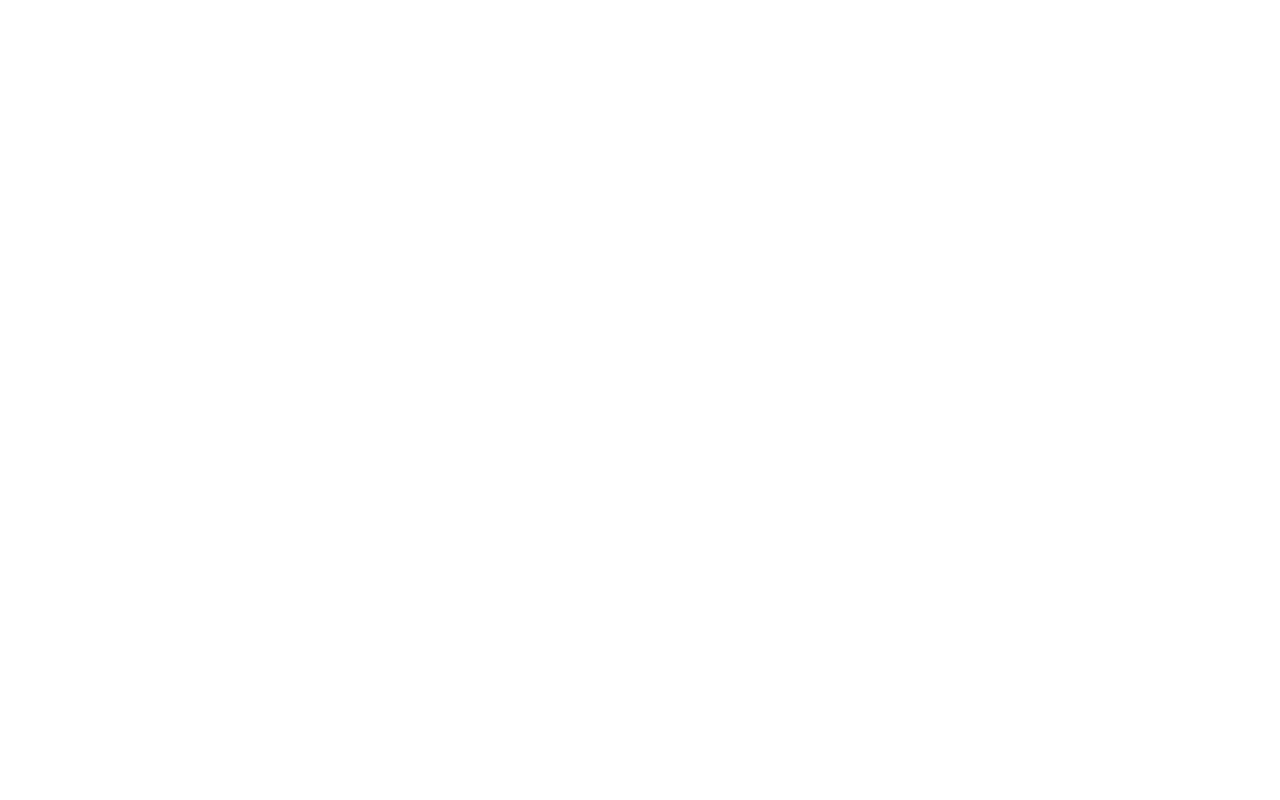
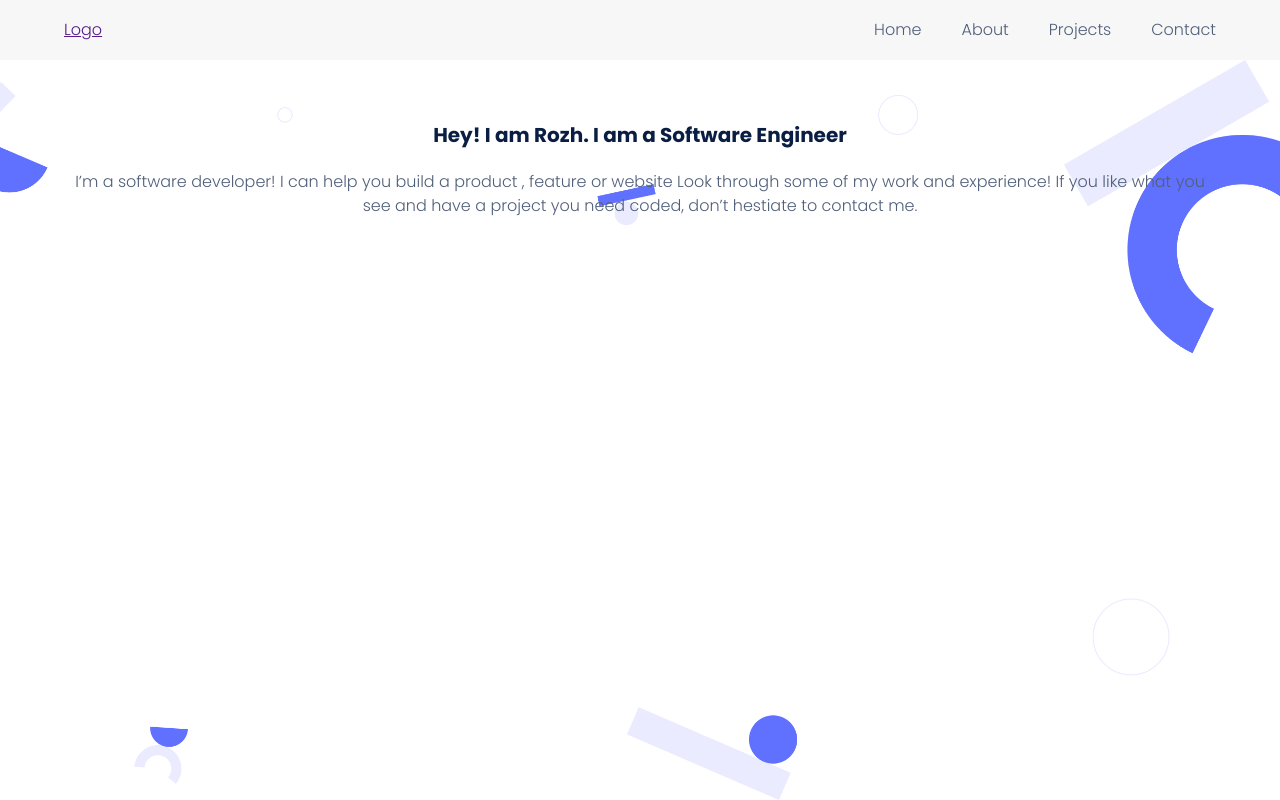
Before and after one commit to serengia/rozh-serengia, a website: page index.html in a window 1280 px wide. Drawn offline with Linux system fonts and the light colour scheme.

Commit message:
Update files

```diff
--- a/index.html
+++ b/index.html
@@ -5,10 +5,69 @@
     <meta charset="UTF-8">
     <meta http-equiv="X-UA-Compatible" content="IE=edge">
     <meta name="viewport" content="width=device-width, initial-scale=1.0">
+    <link rel="preconnect" href="https://fonts.googleapis.com">
+    <link rel="preconnect" href="https://fonts.gstatic.com" crossorigin>
+    <link rel="preconnect" href="https://fonts.googleapis.com">
+    <link rel="preconnect" href="https://fonts.gstatic.com" crossorigin>
+    <link rel="preconnect" href="https://fonts.googleapis.com">
+    <link rel="preconnect" href="https://fonts.gstatic.com" crossorigin>
+    <link href="https://fonts.googleapis.com/css2?family=Poppins:ital,wght@0,300;0,600;0,700;0,800;1,400&display=swap"
+        rel="stylesheet">
+    <link rel="stylesheet" href="style.css">
     <title>Portfolio</title>
 </head>
 
 <body>
+    <header class="header">
+        <div class="header-container row">
+            <a href="" class="logo">Logo</a>
+            <nav class="nav">
+                <svg class="nav-icon" viewBox="0 0 18 12" xmlns="http://www.w3.org/2000/svg">
+                    <path fill-rule="evenodd" clip-rule="evenodd"
+                        d="M0 1C0 0.447715 0.447715 0 1 0H17C17.5523 0 18 0.447715 18 1C18 1.55228 17.5523 2 17 2H1C0.447715 2 0 1.55228 0 1ZM0 6C0 5.44772 0.447715 5 1 5L17 5C17.5523 5 18 5.44772 18 6C18 6.55229 17.5523 7 17 7L1 7C0.447715 7 0 6.55228 0 6ZM1 10C0.447715 10 0 10.4477 0 11C0 11.5523 0.447715 12 1 12H17C17.5523 12 18 11.5523 18 11C18 10.4477 17.5523 10 17 10H1Z" />
+                </svg>
+                <ul class="link-list">
+                    <li class="nav-link">Home</li>
+                    <li class="nav-link">About</li>
+                    <li class="nav-link">Projects</li>
+                    <li class="nav-link">Contact</li>
+                </ul>
+            </nav>
+        </div>
+    </header>
+    <main class="main">
+        <section class="section-hero">
+            <div class="hero-container row">
+                <h1 class="header-primary">Hey! I am Rozh. I am a Software Engineer</h1>
+                <p>I’m a software developer! I can help you build a product , feature or website Look through some of my
+                    work and experience! If you like what you see and have a project you need coded, don’t hestiate to
+                    contact me.</p>
+
+                <div class="social-icons">
+                    <a href="#"><svg class="nav-icon" viewBox="0 0 18 12" xmlns="http://www.w3.org/2000/svg">
+                            <path fill-rule="evenodd" clip-rule="evenodd"
+                                d="M0 1C0 0.447715 0.447715 0 1 0H17C17.5523 0 18 0.447715 18 1C18 1.55228 17.5523 2 17 2H1C0.447715 2 0 1.55228 0 1ZM0 6C0 5.44772 0.447715 5 1 5L17 5C17.5523 5 18 5.44772 18 6C18 6.55229 17.5523 7 17 7L1 7C0.447715 7 0 6.55228 0 6ZM1 10C0.447715 10 0 10.4477 0 11C0 11.5523 0.447715 12 1 12H17C17.5523 12 18 11.5523 18 11C18 10.4477 17.5523 10 17 10H1Z" />
+                        </svg></a>
+
+                    <svg class="nav-icon" viewBox="0 0 18 12" xmlns="http://www.w3.org/2000/svg">
+                        <path fill-rule="evenodd" clip-rule="evenodd"
+                            d="M0 1C0 0.447715 0.447715 0 1 0H17C17.5523 0 18 0.447715 18 1C18 1.55228 17.5523 2 17 2H1C0.447715 2 0 1.55228 0 1ZM0 6C0 5.44772 0.447715 5 1 5L17 5C17.5523 5 18 5.44772 18 6C18 6.55229 17.5523 7 17 7L1 7C0.447715 7 0 6.55228 0 6ZM1 10C0.447715 10 0 10.4477 0 11C0 11.5523 0.447715 12 1 12H17C17.5523 12 18 11.5523 18 11C18 10.4477 17.5523 10 17 10H1Z" />
+                    </svg>
+                    <svg class="nav-icon" viewBox="0 0 18 12" xmlns="http://www.w3.org/2000/svg">
+                        <path fill-rule="evenodd" clip-rule="evenodd"
+                            d="M0 1C0 0.447715 0.447715 0 1 0H17C17.5523 0 18 0.447715 18 1C18 1.55228 17.5523 2 17 2H1C0.447715 2 0 1.55228 0 1ZM0 6C0 5.44772 0.447715 5 1 5L17 5C17.5523 5 18 5.44772 18 6C18 6.55229 17.5523 7 17 7L1 7C0.447715 7 0 6.55228 0 6ZM1 10C0.447715 10 0 10.4477 0 11C0 11.5523 0.447715 12 1 12H17C17.5523 12 18 11.5523 18 11C18 10.4477 17.5523 10 17 10H1Z" />
+                    </svg>
+                    <svg class="nav-icon" viewBox="0 0 18 12" xmlns="http://www.w3.org/2000/svg">
+                        <path fill-rule="evenodd" clip-rule="evenodd"
+                            d="M0 1C0 0.447715 0.447715 0 1 0H17C17.5523 0 18 0.447715 18 1C18 1.55228 17.5523 2 17 2H1C0.447715 2 0 1.55228 0 1ZM0 6C0 5.44772 0.447715 5 1 5L17 5C17.5523 5 18 5.44772 18 6C18 6.55229 17.5523 7 17 7L1 7C0.447715 7 0 6.55228 0 6ZM1 10C0.447715 10 0 10.4477 0 11C0 11.5523 0.447715 12 1 12H17C17.5523 12 18 11.5523 18 11C18 10.4477 17.5523 10 17 10H1Z" />
+                    </svg>
+                </div>
+            </div>
+
+        </section>
+        <section class="section-works"></section>
+        <section class="section-about"></section>
+    </main>
 
 </body>
 
--- a/style.css
+++ b/style.css
@@ -0,0 +1,106 @@
+:root {
+  --color-primary: #091e42;
+  --color-secondary: #6070ff;
+
+  --color-text: #505f79;
+}
+
+*,
+*::after,
+*::before {
+  margin: 0;
+  padding: 0;
+  box-sizing: border-box;
+}
+
+html {
+  font-size: 62.5%;
+}
+
+body {
+  font-family: "Poppins", sans-serif;
+  font-size: 1.6rem;
+  line-height: 1.5;
+  font-weight: 400;
+  color: var(--color-text);
+}
+
+.nav-icon {
+  width: 1.8rem;
+  height: 1.2rem;
+}
+
+.header-primary {
+  font-size: 2rem;
+  color: var(--color-primary);
+}
+
+.header {
+  height: 6rem;
+
+  display: flex;
+  flex-direction: column;
+  justify-content: center;
+
+  background-color: #f7f7f7;
+}
+
+.header-container {
+  display: flex;
+  justify-content: space-between;
+  align-items: center;
+}
+
+.row {
+  width: 94%;
+  margin: 0 auto;
+}
+
+.link-list {
+  display: none;
+  list-style: none;
+  gap: 4rem;
+}
+
+/* Section hero */
+.section-hero {
+  min-height: calc(100vh - 6rem);
+  background-image: url("./images/hero-phone.png");
+  background-size: cover;
+  background-repeat: no-repeat;
+  background-position: center;
+
+  display: flex;
+  flex-direction: column;
+  /* justify-content: center; */
+
+  padding-top: 6rem;
+}
+
+.hero-container {
+  display: flex;
+  flex-direction: column;
+  align-items: center;
+  gap: 2rem;
+  text-align: center;
+}
+
+@media screen and (min-width: 600px) {
+  .link-list {
+    display: flex;
+  }
+
+  .nav-icon {
+    display: none;
+  }
+
+  .section-hero {
+    background-image: url("./images/hero.png");
+  }
+}
+
+@media (min-width: 1200px) {
+  .row {
+    width: 90%;
+  }
+}
```
Also changed, not shown: images/hero-phone.png (added), images/hero.png (added), images/nav-bar.svg (added).
